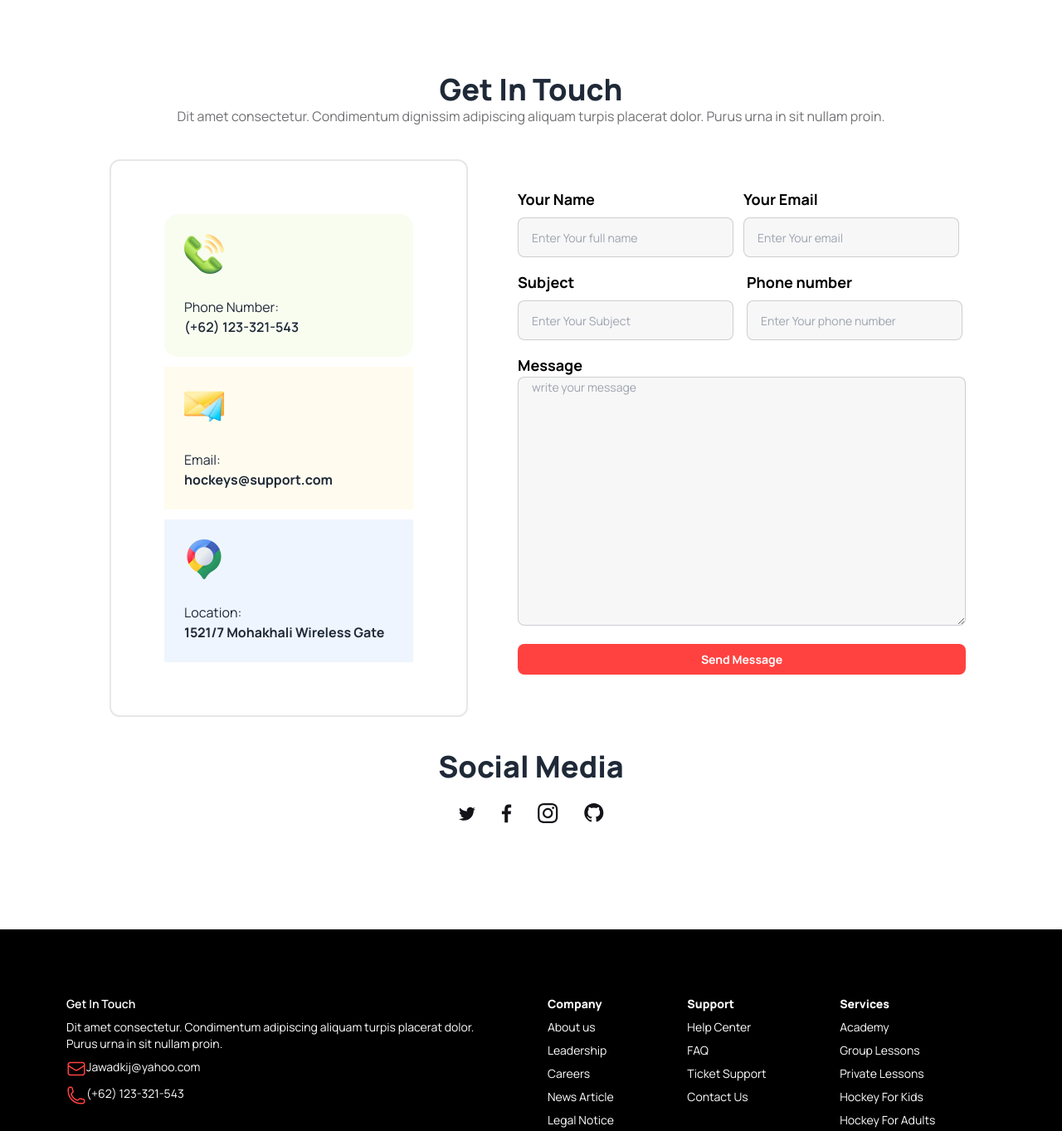
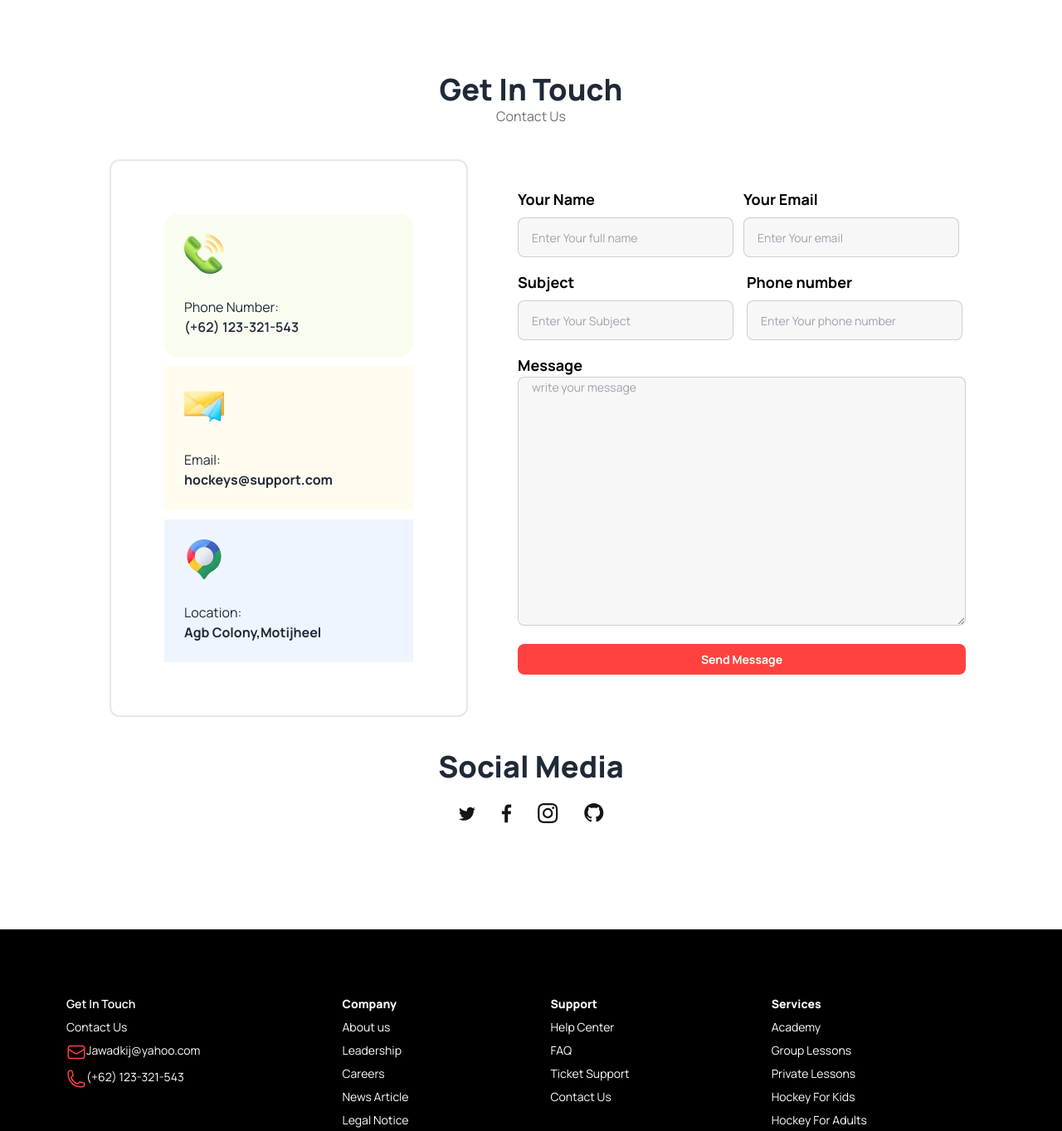
Before and after one commit to jawadkij1/Hockey, a plain HTML site: page index.html in a window 1280 px wide. Shown: the part 4080-5443 px from the top of the page at 83% size. Drawn offline with nearby package versions, Linux system fonts and the light colour scheme.

Commit message:
project done

```diff
--- a/index.html
+++ b/index.html
@@ -593,11 +593,10 @@
 <section class="my-32 w-auto h-auto">
   <div>
     <h1 class="text-center font-extrabold lg:text-4xl md:text-3xl sm:text-3xl">Get In Touch</h1>
-    <p class="text-center text-[#13131899] space-y-6 text[16px] w-[607px items-center]">Dit amet consectetur. Condimentum dignissim adipiscing aliquam turpis placerat dolor. Purus urna in sit nullam proin. </p>
+    <p class="text-center text-[#13131899] space-y-6 text[16px] w-[607px items-center]"> Contact Us</p>
   </div>
 </section>
 
-  <!-- Contact Information -->
       <!-- Contact Information -->
 <div class="flex flex-col lg:flex-row justify-center items-center my-6 gap-7">
 
@@ -623,7 +622,7 @@
       <img src="Images/Group 1171275321.png" alt="">
       <div class="mt-7">
         <p>Location:</p>
-        <span class="font-bold">1521/7 Mohakhali Wireless Gate</span>
+        <span class="font-bold"> Agb Colony,Motijheel </span>
       </div>
     </div>
   </section>
@@ -685,7 +684,7 @@
       <footer class="footer p-20 bg-black text-white text-base-content">
         <nav>
           <header class=" font-semibold text-white">Get In Touch</header>
-          <p class="text-sm">Dit amet consectetur. Condimentum  adipiscing aliquam turpis placerat dolor. <br> Purus urna in sit nullam proin. </p>
+          <p class="text-sm"> Contact Us </p>
            <div class="flex ">
             <svg xmlns="http://www.w3.org/2000/svg" width="24" height="24" viewBox="0 0 24 24" fill="none">
               <path d="M21.75 6.75V17.25C21.75 17.8467 21.5129 18.419 21.091 18.841C20.669 19.2629 20.0967 19.5 19.5 19.5H4.5C3.90326 19.5 3.33097 19.2629 2.90901 18.841C2.48705 18.419 2.25 17.8467 2.25 17.25V6.75M21.75 6.75C21.75 6.15326 21.5129 5.58097 21.091 5.15901C20.669 4.73705 20.0967 4.5 19.5 4.5H4.5C3.90326 4.5 3.33097 4.73705 2.90901 5.15901C2.48705 5.58097 2.25 6.15326 2.25 6.75M21.75 6.75V6.993C21.75 7.37715 21.6517 7.75491 21.4644 8.0903C21.2771 8.42569 21.0071 8.70754 20.68 8.909L13.18 13.524C12.8252 13.7425 12.4167 13.8582 12 13.8582C11.5833 13.8582 11.1748 13.7425 10.82 13.524L3.32 8.91C2.99292 8.70854 2.72287 8.42669 2.53557 8.0913C2.34827 7.75591 2.24996 7.37815 2.25 6.994V6.75" stroke="#FF4240" stroke-width="1.5" stroke-linecap="round" stroke-linejoin="round"/>
```
